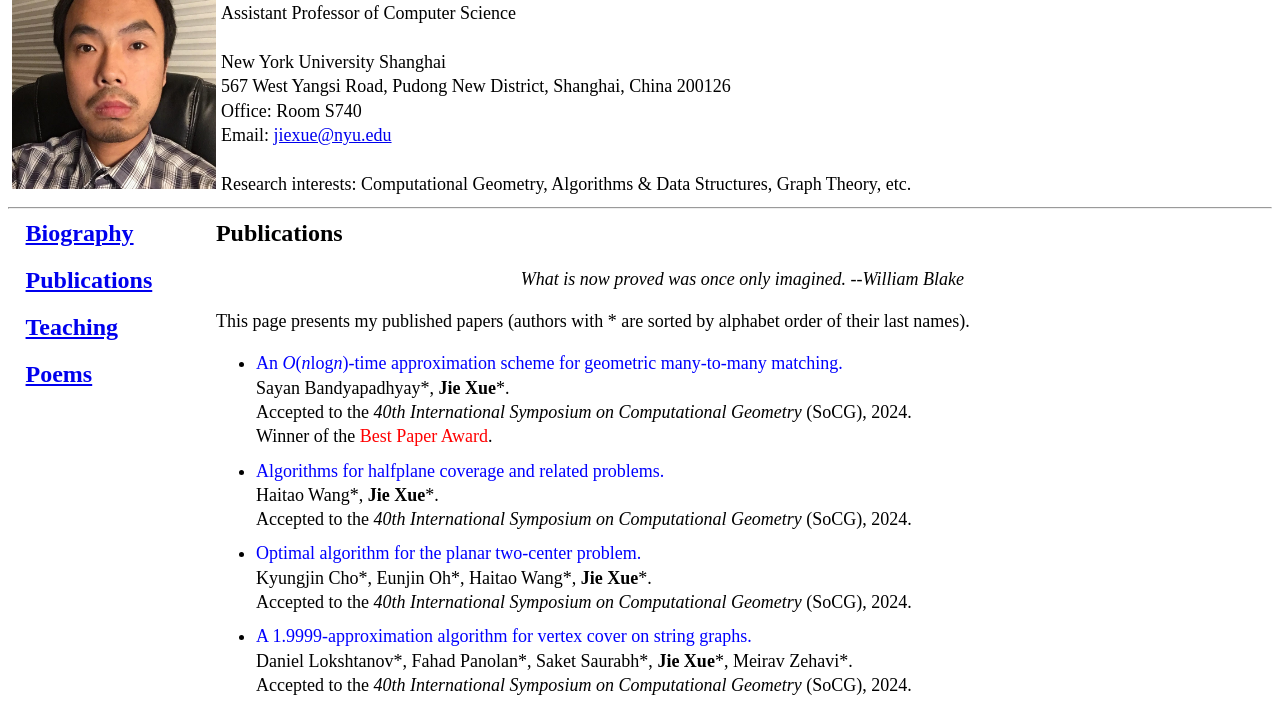
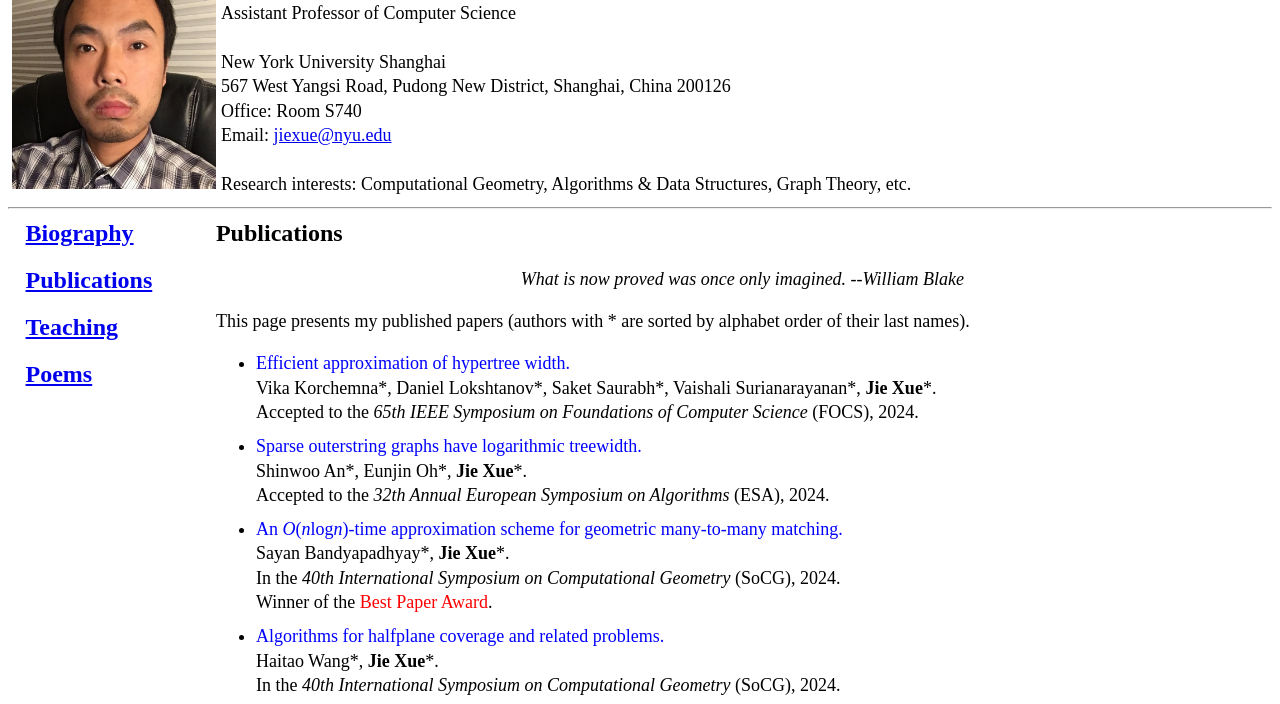
Before and after one commit to jie-xue/jie-xue.github.io, a plain HTML site: page publications.html in a window 1280 px wide. Shown: the part 77-781 px from the top of the page. Drawn offline with Linux system fonts and the light colour scheme.

Commit message:
Update publications.html

```diff
--- a/publications.html
+++ b/publications.html
@@ -43,22 +43,28 @@ Jie Xue's Home Page
 			<p><center><i>What is now proved was once only imagined. --William Blake     </i></center></p>
 			This page presents my published papers (authors with * are sorted by alphabet order of their last names).
 			<ul>
+				<li style="margin-bottom:10px"> <font color="blue"> Efficient approximation of hypertree width. </font> <br>
+				Vika Korchemna*, Daniel Lokshtanov*, Saket Saurabh*, Vaishali Surianarayanan*, <b>Jie Xue</b>*. <br>
+				Accepted to the <i>65th IEEE Symposium on Foundations of Computer Science</i> (FOCS), 2024. </li>
+				<li style="margin-bottom:10px"> <font color="blue"> Sparse outerstring graphs have logarithmic treewidth. </font> <br>
+				Shinwoo An*, Eunjin Oh*, <b>Jie Xue</b>*. <br>
+				Accepted to the <i>32th Annual European Symposium on Algorithms</i> (ESA), 2024. </li>
 				<li style="margin-bottom:10px"> <font color="blue"> An <i>O</i>(<i>n</i>log<i>n</i>)-time approximation scheme for geometric many-to-many matching. </font> <br>
 				Sayan Bandyapadhyay*, <b>Jie Xue</b>*. <br>
-				Accepted to the <i>40th International Symposium on Computational Geometry</i> (SoCG), 2024. <br>
+				In the <i>40th International Symposium on Computational Geometry</i> (SoCG), 2024. <br>
 				Winner of the <font color="red">Best Paper Award</font>. </li>
 				<li style="margin-bottom:10px"> <font color="blue"> Algorithms for halfplane coverage and related problems. </font> <br>
 				Haitao Wang*, <b>Jie Xue</b>*. <br>
-				Accepted to the <i>40th International Symposium on Computational Geometry</i> (SoCG), 2024. </li>
+				In the <i>40th International Symposium on Computational Geometry</i> (SoCG), 2024. </li>
 				<li style="margin-bottom:10px"> <font color="blue"> Optimal algorithm for the planar two-center problem. </font> <br>
 				Kyungjin Cho*, Eunjin Oh*, Haitao Wang*, <b>Jie Xue</b>*. <br>
-				Accepted to the <i>40th International Symposium on Computational Geometry</i> (SoCG), 2024. </li>
+				In the <i>40th International Symposium on Computational Geometry</i> (SoCG), 2024. </li>
 				<li style="margin-bottom:10px"> <font color="blue"> A 1.9999-approximation algorithm for vertex cover on string graphs. </font> <br>
 				Daniel Lokshtanov*, Fahad Panolan*, Saket Saurabh*, <b>Jie Xue</b>*, Meirav Zehavi*. <br>
-				Accepted to the <i>40th International Symposium on Computational Geometry</i> (SoCG), 2024. </li>
+				In the <i>40th International Symposium on Computational Geometry</i> (SoCG), 2024. </li>
 				<li style="margin-bottom:10px"> <font color="blue"> Enclosing points with geometric objects. </font> <br>
 				Timothy M. Chan*, Qizheng He*, <b>Jie Xue</b>*. <br>
-				Accepted to the <i>40th International Symposium on Computational Geometry</i> (SoCG), 2024. </li>
+				In the <i>40th International Symposium on Computational Geometry</i> (SoCG), 2024. </li>
 				<li style="margin-bottom:10px"> <font color="blue"> Euclidean bottleneck Steiner tree is fixed-parameter tractable. </font> <br>
 				Sayan Bandyapadhyay*, William Lochet*, Daniel Lokshtanov*, Saket Saurabh*, <b>Jie Xue</b>*. <br>
 				In the <i>35th ACM-SIAM Symposium on Discrete Algorithms</i> (SODA), 2024. </li>
```
